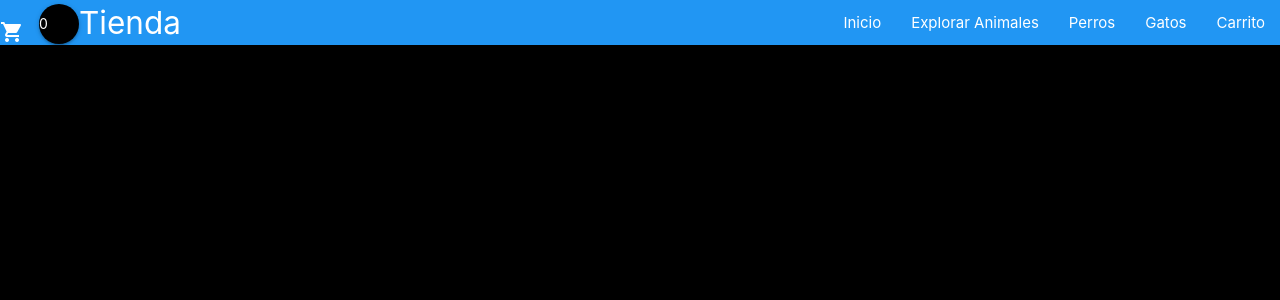
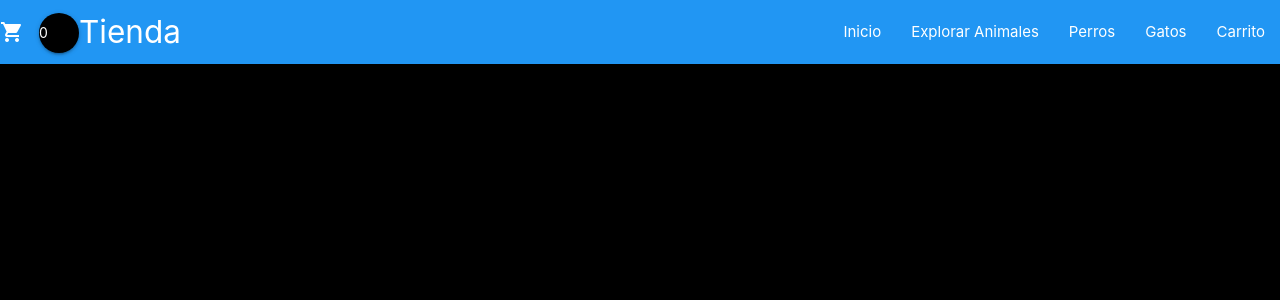
Before and after one commit to Locke00/perez-jose, a React (Create React App) app: page / in a window 1280 px wide. Shown: the top 300 px of the page. Built offline with nearby package versions, Linux system fonts and the light colour scheme; no server answers; the database is empty.

Commit message:
Corregido alto del navbar

```diff
--- a/src/components/NavBar.js
+++ b/src/components/NavBar.js
@@ -1,6 +1,5 @@
 import { Link } from "react-router-dom";
 import { CartWidget } from "./CartWidget"
-
 
 export function NavBar() {
   return (
--- a/src/index.css
+++ b/src/index.css
@@ -30,8 +30,3 @@ img {
   max-width: 100%;
   max-height: 100%;
  }
-
- nav {
-  height: 45px !important;            /* Cambia el valor de lo que quieres */
-  line-height: 45px !important;       /* Cambia el valor de lo que quieres */
-}
```
Also changed, not shown: 1 other file (tests, documents, lock files or other folders).
